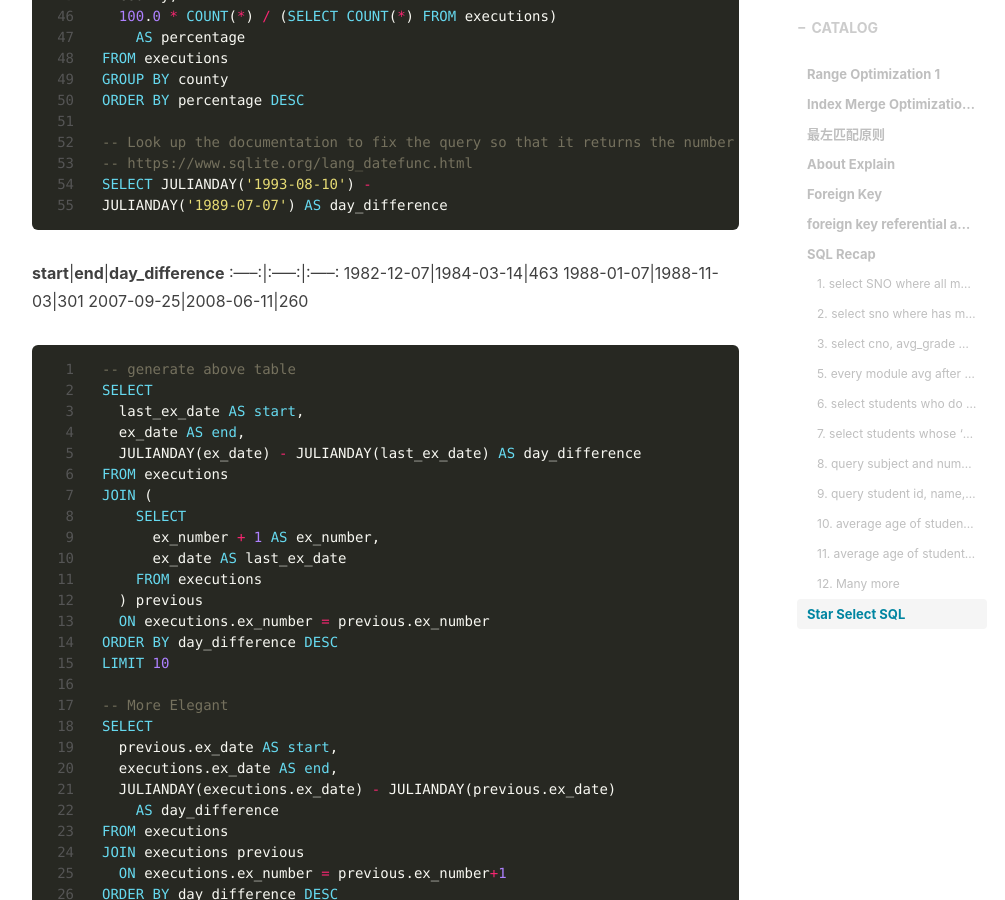
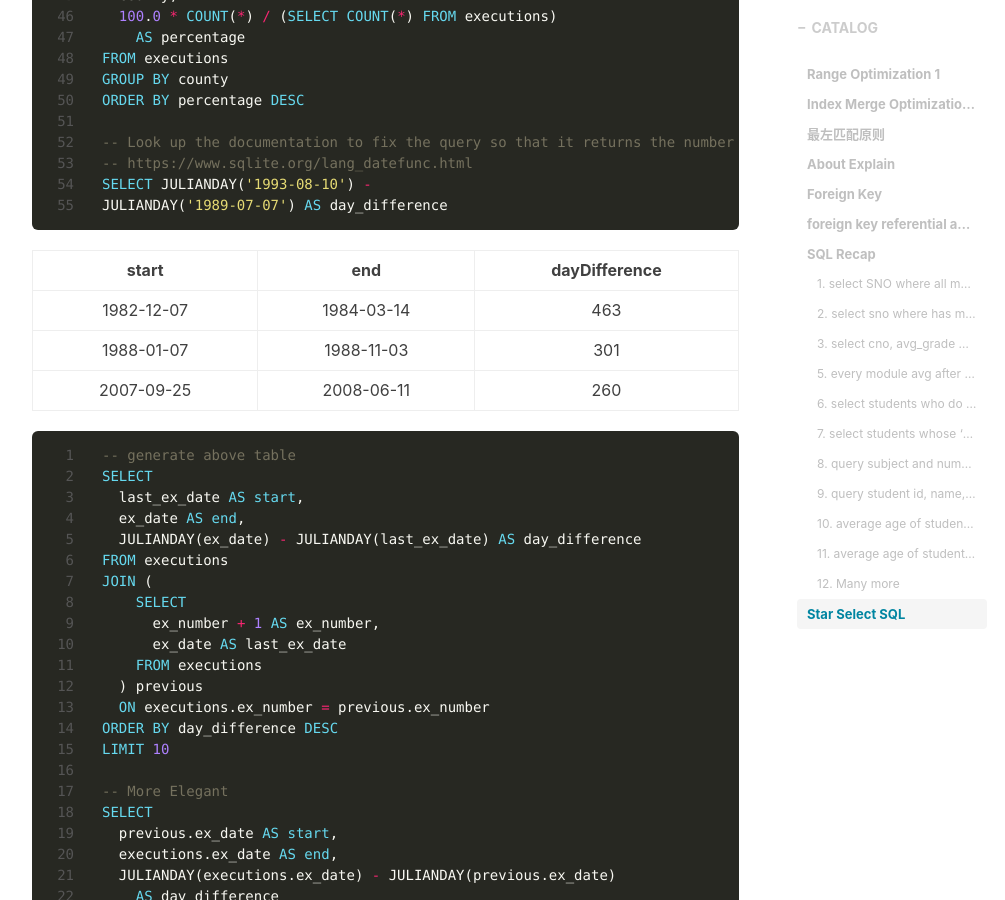
Before and after one commit to qd452/qd452.github.io, a Jekyll site: the page built from _posts/2019-06-28-MySQL-Index.md, in a window 1280 px wide and 900 px high, scrolled down 9001 px. Shown: the whole window, without its empty margins (233-1238 px from the left). Built offline with Jekyll 4.4.1, drawn with Linux system fonts in a browser that asks for light colours; nearby versions of some CDN libraries; comment, search, counter and statistics services are not loaded.

Commit message:
fix table

````diff
--- a/_posts/2019-06-28-MySQL-Index.md
+++ b/_posts/2019-06-28-MySQL-Index.md
@@ -377,11 +377,13 @@ SELECT JULIANDAY('1993-08-10') -
 JULIANDAY('1989-07-07') AS day_difference
 ```
 
-**start**|**end**|**day_difference**
-:-----:|:-----:|:-----:
-1982-12-07|1984-03-14|463
-1988-01-07|1988-11-03|301
-2007-09-25|2008-06-11|260
+| start | end | dayDifference |
+|:------:|:------:|:------:|
+|1982-12-07|1984-03-14|463|
+|1988-01-07|1988-11-03|301|
+|2007-09-25|2008-06-11|260|
+
+
 ```sql
 -- generate above table
 SELECT
````
